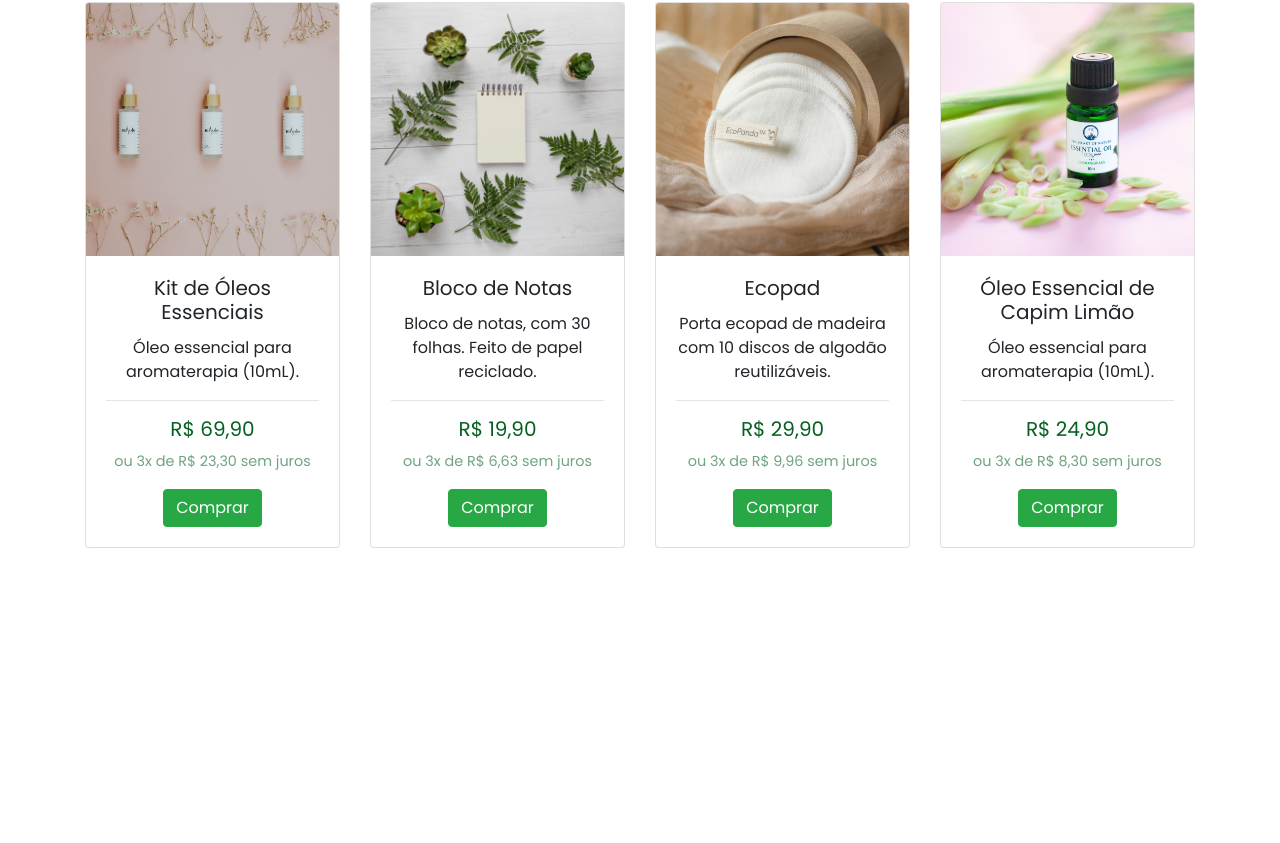
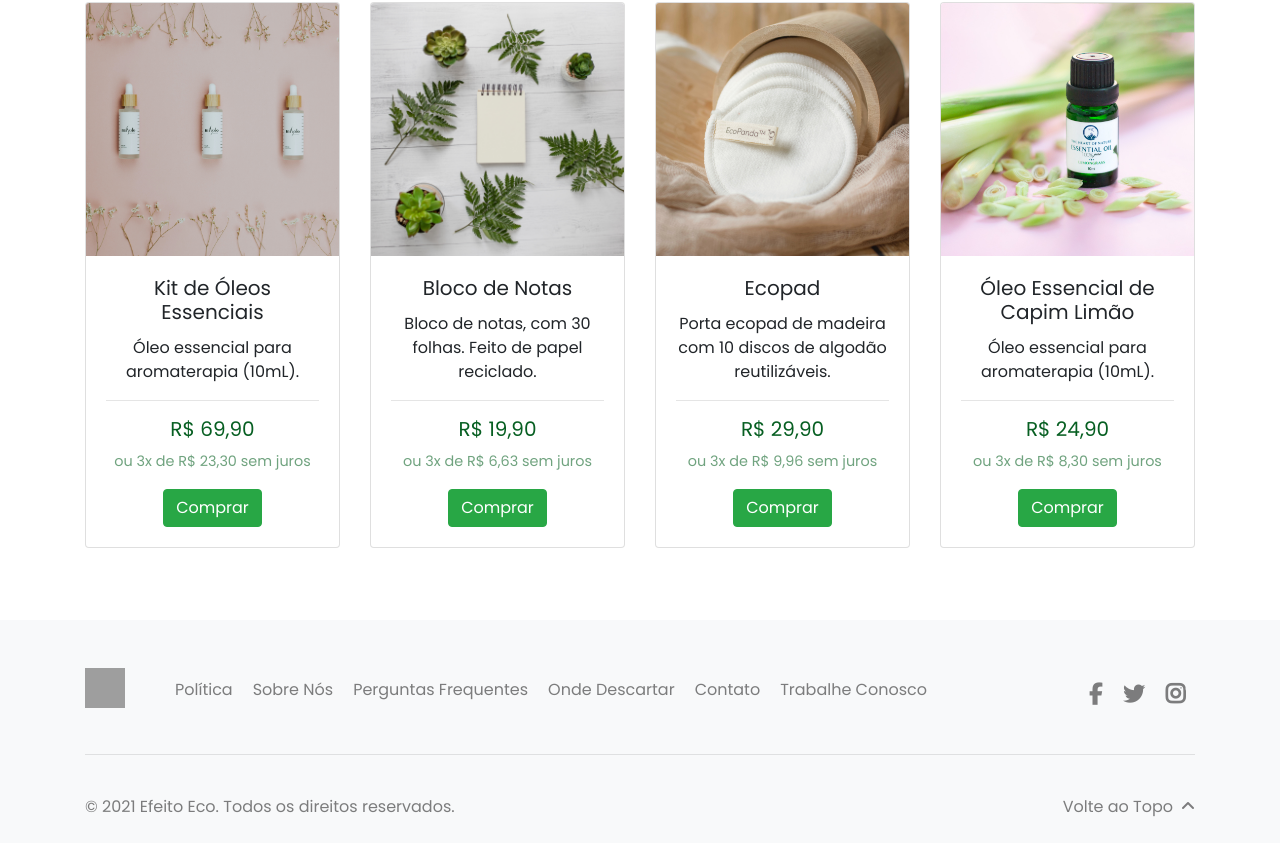
Before and after one commit to efeitoeco/efeitoeco-frontend, an Angular app: page /home in a window 1280 px wide. Shown: the part 1774-2617 px from the top of the page. Before the commit the page ends 2346 px from the top, so only its background shows below. Built offline with nearby package versions, Linux system fonts and the light colour scheme; grey boxes are pictures that could not be loaded.

Commit message:
acrescentando rodape. Falta o href do Volte ao Topo.

```diff
--- a/src/app/app.component.html
+++ b/src/app/app.component.html
@@ -1 +1,3 @@
+<app-navbar></app-navbar>
 <router-outlet></router-outlet>
+<app-rodape></app-rodape>
--- a/src/app/home/home.component.html
+++ b/src/app/home/home.component.html
@@ -1,4 +1,3 @@
-<app-navbar></app-navbar>
 
 
 <div class="container">
--- a/src/app/rodape/rodape.component.css
+++ b/src/app/rodape/rodape.component.css
@@ -0,0 +1,42 @@
+.logo {
+    width: 40px;
+    height: 40px;
+
+}
+
+li {
+    list-style:none;
+    padding: 10px;
+
+}
+
+a {
+    color: rgba(0,0,0,.5);
+    text-decoration: none;
+    transition: color 0.5s;
+}
+
+.cor-copy{
+    color: rgba(0,0,0,.5);
+}
+
+.cor-menu-rodape:hover {
+  color: #614023;
+}
+
+.fa-facebook-f:hover{
+    color: #4267b2;
+
+}
+
+.fa-twitter:hover{
+    color: #1da1f2;
+}
+
+.tamanho{
+    font-size: 1.4em;
+}
+
+.fa-instagram:hover{
+    color: #e65168;
+}
--- a/src/app/rodape/rodape.component.html
+++ b/src/app/rodape/rodape.component.html
@@ -1 +1,33 @@
-<p>rodape works!</p>
+<div class="bg-light mt-5 pt-5">
+    <div class="container">
+        <div class="d-flex">
+            <img class="logo" src="https://i.imgur.com/fjdf5BQ.png" alt="logo do ecommerce">
+
+            <ul class="d-flex">
+                <li><a class="cor-menu-rodape" href="">Política</a></li>
+                <li><a class="cor-menu-rodape" href="">Sobre Nós</a></li>
+                <li><a class="cor-menu-rodape" href="">Perguntas Frequentes</a></li>
+                <li><a class="cor-menu-rodape" href="">Onde Descartar</a></li>
+                <li><a class="cor-menu-rodape" href="">Contato</a></li>
+                <li><a class="cor-menu-rodape" href="">Trabalhe Conosco</a></li>
+            </ul>
+
+            <ul class="d-flex ml-auto">
+                <li><a class="tamanho" href="https://www.facebook.com/efeito.eco.9/
+                    " target="_blank"><i class="fab fa-facebook-f"></i></a></li>
+                <li><a class="tamanho" href="https://twitter.com/EcoEfeito
+                    " target="_blank"><i class="fab fa-twitter"></i></a></li>
+                <li><a class="tamanho" href="https://www.instagram.com/efeito_eco/
+                    " target="_blank"><i class="fab fa-instagram font-weight-bold"></i></a></li>
+            </ul>
+        </div>
+        <hr>
+
+        <div class="d-flex py-4">
+        <span class="cor-copy"> &copy; 2021 Efeito Eco. Todos os direitos reservados.</span>
+
+
+        <a class="ml-auto" href="">Volte ao Topo<i class="fas fa-angle-up ml-2"></i></a>
+         </div>
+    </div>
+</div>
```
